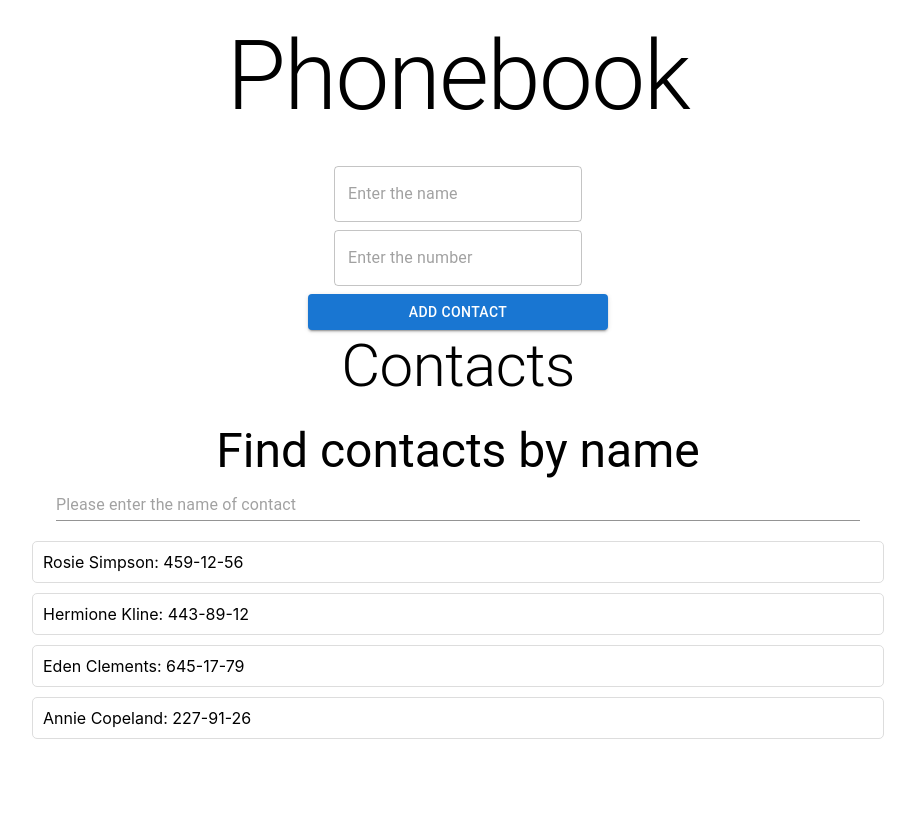
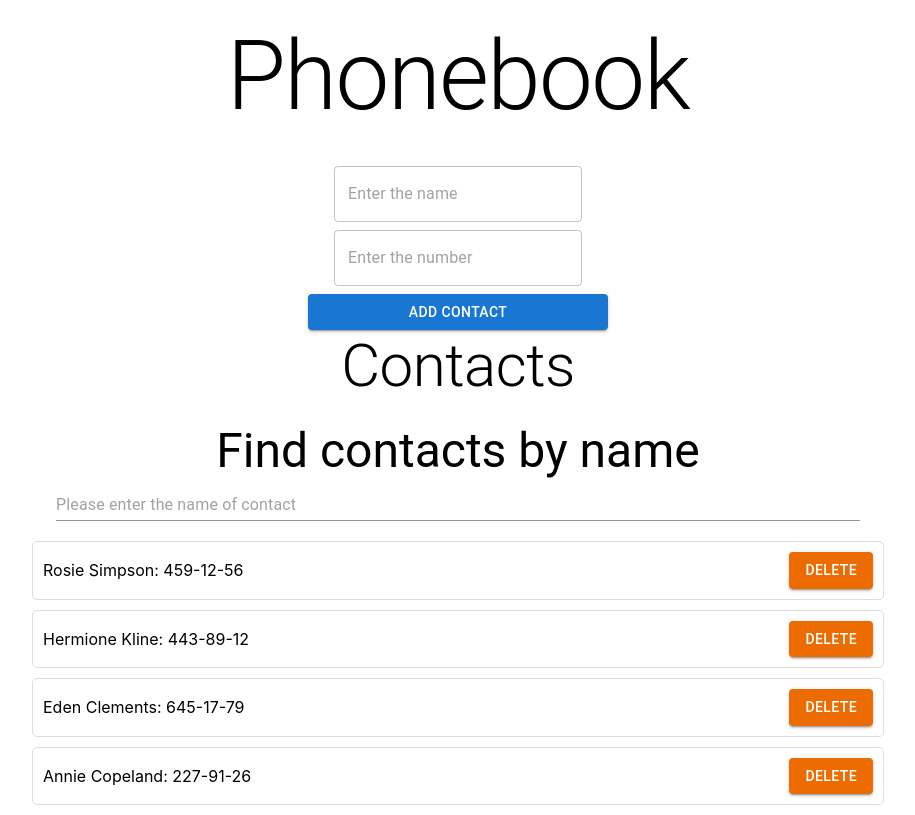
Before and after one commit to Bezobrazz/goit-react-hw-02-phonebook, a React (Create React App) app: page / in a window 1280 px wide. Shown: the whole page, without its empty margins (182-1097 px from the left). Built offline with nearby package versions, Linux system fonts and the light colour scheme.

Commit message:
finished task 6

```diff
--- a/src/components/App.jsx
+++ b/src/components/App.jsx
@@ -5,6 +5,7 @@ import { Typography } from '@mui/material';
 import ContactForm from './ContactForm';
 import Filter from './Filter';
 import ContactList from './ContactList';
+import { Notify } from 'notiflix';
 
 export default class App extends Component {
   state = {
@@ -28,6 +29,13 @@ export default class App extends Component {
     }));
   };
 
+  onDeleteContact = contactId => {
+    this.setState(prevState => ({
+      contacts: prevState.contacts.filter(contact => contact.id !== contactId),
+    }));
+    Notify.success('Contact deleted successfully.');
+  };
+
   render() {
     const { filter, contacts } = this.state;
     const filteredContacts = contacts.filter(contact =>
@@ -47,7 +55,10 @@ export default class App extends Component {
           Contacts
         </Typography>
         <Filter value={filter} onChange={this.onInputChange} />
-        <ContactList contacts={filteredContacts} />
+        <ContactList
+          onDeleteContact={this.onDeleteContact}
+          contacts={filteredContacts}
+        />
       </StyledContainer>
     );
   }
--- a/src/components/ContactList.jsx
+++ b/src/components/ContactList.jsx
@@ -1,11 +1,22 @@
 import React from 'react';
 import { StyledList, StyledListItem } from './styled';
+import { Button } from '@mui/material';
 
-const ContactList = ({ contacts }) => (
+const ContactList = ({ contacts, onDeleteContact }) => (
   <StyledList>
     {contacts.map(({ id, name, number }) => (
       <StyledListItem key={id}>
         {name}: {number}
+        <Button
+          type="text"
+          variant="contained"
+          color="warning"
+          onClick={() => {
+            onDeleteContact(id);
+          }}
+        >
+          Delete
+        </Button>
       </StyledListItem>
     ))}
   </StyledList>
--- a/src/components/styled.js
+++ b/src/components/styled.js
@@ -23,6 +23,8 @@ export const StyledList = styled(List)({
 });
 
 export const StyledListItem = styled(ListItem)({
+  display: 'flex',
+  justifyContent: 'space-between',
   padding: '10px',
   border: '1px solid #ddd',
   marginBottom: '10px',
```
